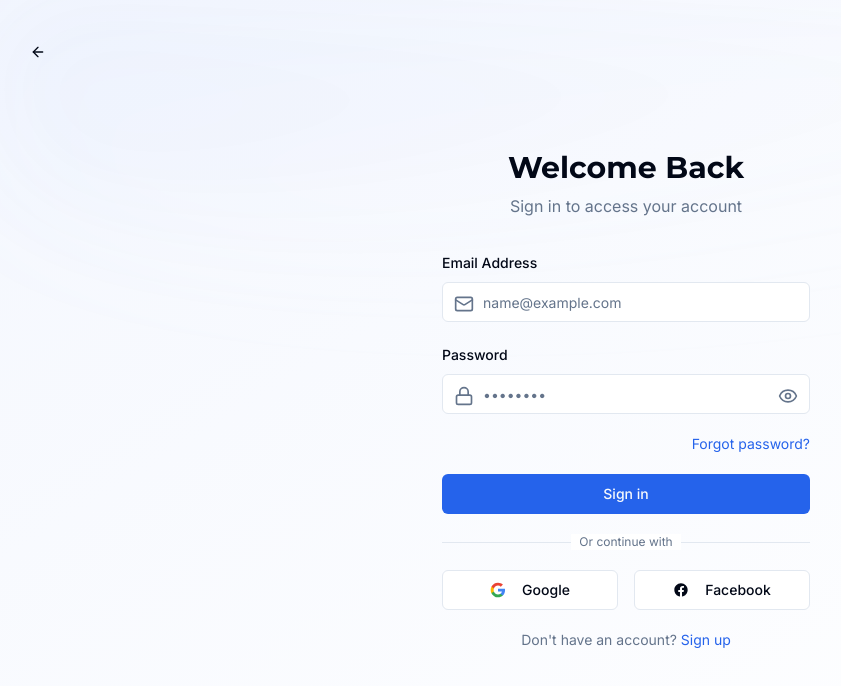
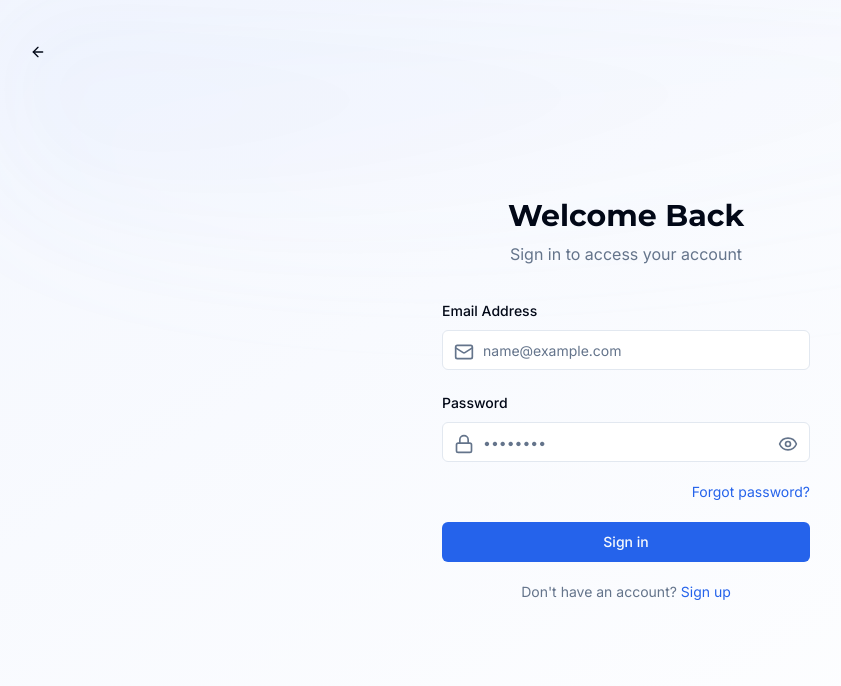
Before and after one commit to shaikhparvez50/schooledge-connect, a React (Vite) app: page /login in a window 1280 px wide. Shown: the top 686 px of the page, without its empty margins (14-855 px from the left). Built offline with nearby package versions, Linux system fonts and the light colour scheme.

Commit message:
Fix: Remove social login, fix login
Removed Google and Facebook authentication buttons from AuthForm.  Fixed an issue where the login section was not working properly.

```diff
--- a/src/components/auth/AuthForm.tsx
+++ b/src/components/auth/AuthForm.tsx
@@ -1,3 +1,4 @@
+
 import React, { useState, useEffect } from "react";
 import { motion } from "framer-motion";
 import { useNavigate, Link } from "react-router-dom";
@@ -37,6 +38,17 @@ const AuthForm = ({ type }: AuthFormProps) => {
 
   const handleSubmit = async (e: React.FormEvent) => {
     e.preventDefault();
+
+    if (!formData.email || !formData.password) {
+      toast.error("Please fill in all required fields");
+      return;
+    }
+
+    if (type === "register" && !formData.name) {
+      toast.error("Please enter your full name");
+      return;
+    }
+
     setLoading(true);
 
     try {
@@ -216,43 +228,7 @@ const AuthForm = ({ type }: AuthFormProps) => {
             )}
           </Button>
 
-          <div className="relative flex items-center justify-center mt-6">
-            <div className="border-t border-border absolute w-full"></div>
-            <span className="bg-card px-2 text-xs text-muted-foreground relative">Or continue with</span>
-          </div>
-
-          <div className="grid grid-cols-2 gap-4">
-            <Button variant="outline" type="button" className="rounded-md">
-              <svg className="h-5 w-5 mr-2" viewBox="0 0 24 24">
-                <path
-                  d="M22.56 12.25c0-.78-.07-1.53-.2-2.25H12v4.26h5.92c-.26 1.37-1.04 2.53-2.21 3.31v2.77h3.57c2.08-1.92 3.28-4.74 3.28-8.09z"
-                  fill="#4285F4"
-                />
-                <path
-                  d="M12 23c2.97 0 5.46-.98 7.28-2.66l-3.57-2.77c-.98.66-2.23 1.06-3.71 1.06-2.86 0-5.29-1.93-6.16-4.53H2.18v2.84C3.99 20.53 7.7 23 12 23z"
-                  fill="#34A853"
-                />
-                <path
-                  d="M5.84 14.09c-.22-.66-.35-1.36-.35-2.09s.13-1.43.35-2.09V7.07H2.18C1.43 8.55 1 10.22 1 12s.43 3.45 1.18 4.93l2.85-2.22.81-.62z"
-                  fill="#FBBC05"
-                />
-                <path
-                  d="M12 5.38c1.62 0 3.06.56 4.21 1.64l3.15-3.15C17.45 2.09 14.97 1 12 1 7.7 1 3.99 3.47 2.18 7.07l3.66 2.84c.87-2.6 3.3-4.53 6.16-4.53z"
-                  fill="#EA4335"
-                />
-                <path d="M1 1h22v22H1z" fill="none" />
-              </svg>
-              Google
-            </Button>
-            <Button variant="outline" type="button" className="rounded-md">
-              <svg className="h-5 w-5 mr-2" fill="currentColor" viewBox="0 0 24 24">
-                <path d="M22 12c0-5.523-4.477-10-10-10S2 6.477 2 12c0 4.991 3.657 9.128 8.438 9.878v-6.987h-2.54V12h2.54V9.797c0-2.506 1.492-3.89 3.777-3.89 1.094 0 2.238.195 2.238.195v2.46h-1.26c-1.243 0-1.63.771-1.63 1.562V12h2.773l-.443 2.89h-2.33v6.988C18.343 21.128 22 16.991 22 12z" />
-              </svg>
-              Facebook
-            </Button>
-          </div>
-
-          <p className="text-center text-sm text-muted-foreground">
+          <p className="text-center text-sm text-muted-foreground mt-6">
             {type === "login" ? (
               <>
                 Don't have an account?{" "}
```
